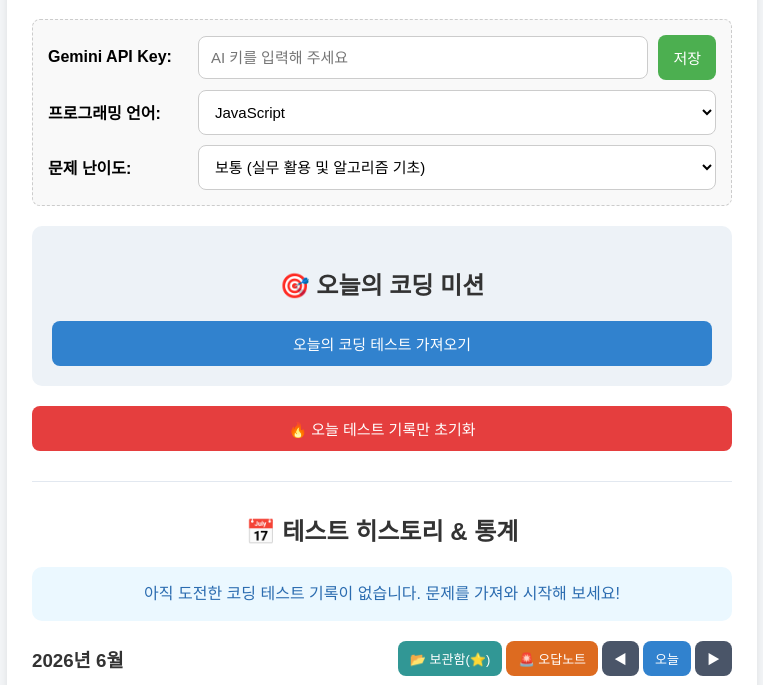
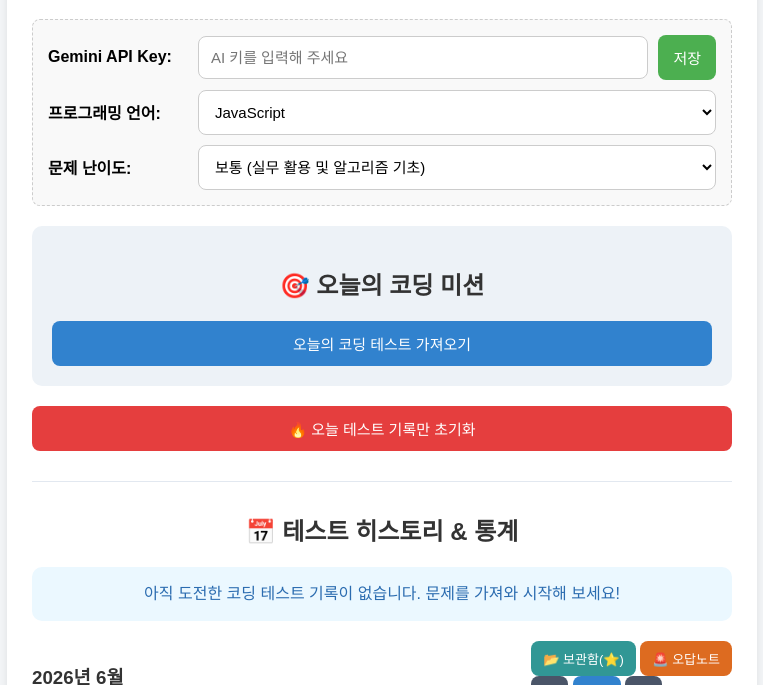
Before and after one commit to samdaso1739/-, a plain HTML site: page app/index.html in a window 1280 px wide. Shown: the part 115-800 px from the top of the page, without its empty margins (258-1021 px from the left). Drawn offline with nearby package versions, Linux system fonts and the light colour scheme.

Commit message:
Update index.html

```diff
--- a/app/index.html
+++ b/app/index.html
@@ -63,13 +63,17 @@
     </div>
 
     <div class="calendar-nav-wrapper">
-      <h3 id="calendarMonth" style="margin: 0; min-width: 110px; text-align: left;">2026년 5월</h3>
-      <div class="calendar-btn-group" style="display: flex; gap: 4px; flex-wrap: wrap;">
-        <button onclick="openSavedQuizzesModal()" style="background-color: #319795;">📂 보관함(⭐)</button>
-        <button onclick="openWrongAnswersOnlyModal()" style="background-color: #dd6b20;">🚨 오답노트</button>
-        <button onclick="moveMonth(-1)">◀</button>
-        <button onclick="moveMonth(0)" style="background-color: #3182ce;">오늘</button>
-        <button onclick="moveMonth(1)">▶</button>
+      <h3 id="calendarMonth" style="margin: 0;">2026년 5월</h3>
+      <div class="calendar-btn-group">
+        <div class="calendar-btn-row">
+          <button onclick="openSavedQuizzesModal()" style="background-color: #319795;">📂 보관함(⭐)</button>
+          <button onclick="openWrongAnswersOnlyModal()" style="background-color: #dd6b20;">🚨 오답노트</button>
+        </div>
+        <div class="calendar-btn-row">
+          <button onclick="moveMonth(-1)">◀</button>
+          <button onclick="moveMonth(0)" style="background-color: #3182ce;">오늘</button>
+          <button onclick="moveMonth(1)">▶</button>
+        </div>
       </div>
     </div>
 
```
